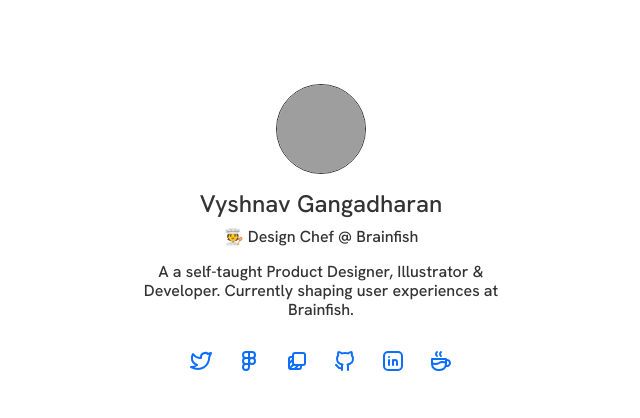
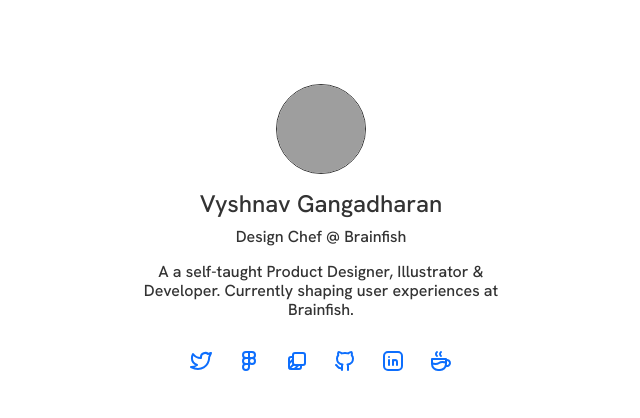
Before and after one commit to Vyshnav2255/links, a Jekyll site: the page built from index.html, in a window 1280 px wide. Shown: the top 418 px of the page, without its empty margins (319-959 px from the left). Built offline with Jekyll 4.4.1, drawn with Linux system fonts in a browser that asks for light colours; grey boxes are pictures that could not be loaded.

```diff
--- a/_config.yml
+++ b/_config.yml
@@ -1,5 +1,5 @@
 title         : Vyshnav Gangadharan     # Add your name
-role          : 🧑‍🍳 Design Chef        # Add your role/position
+role          : Design Chef        # Add your role/position
 company       : Brainfish               # Add your company name
 
 
```
